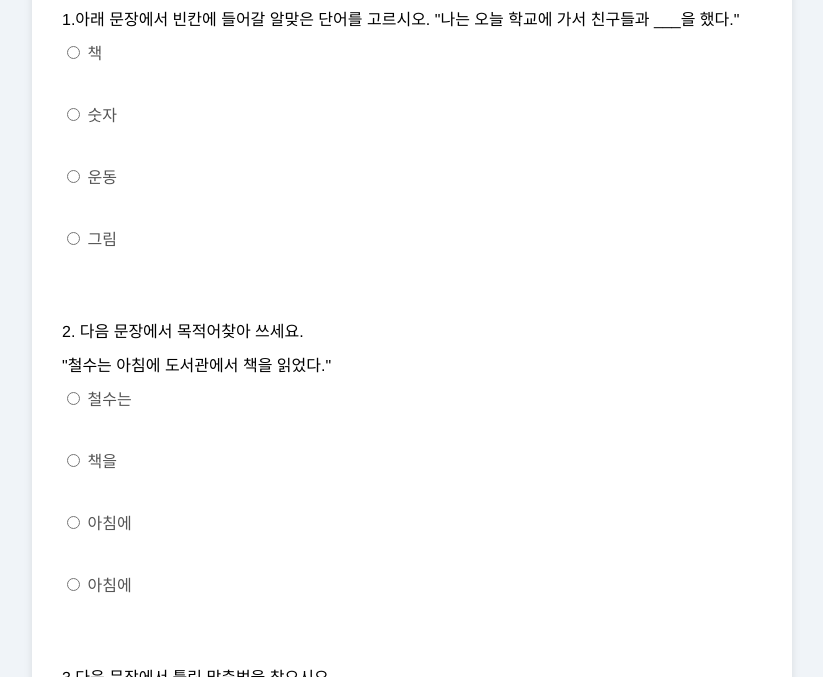
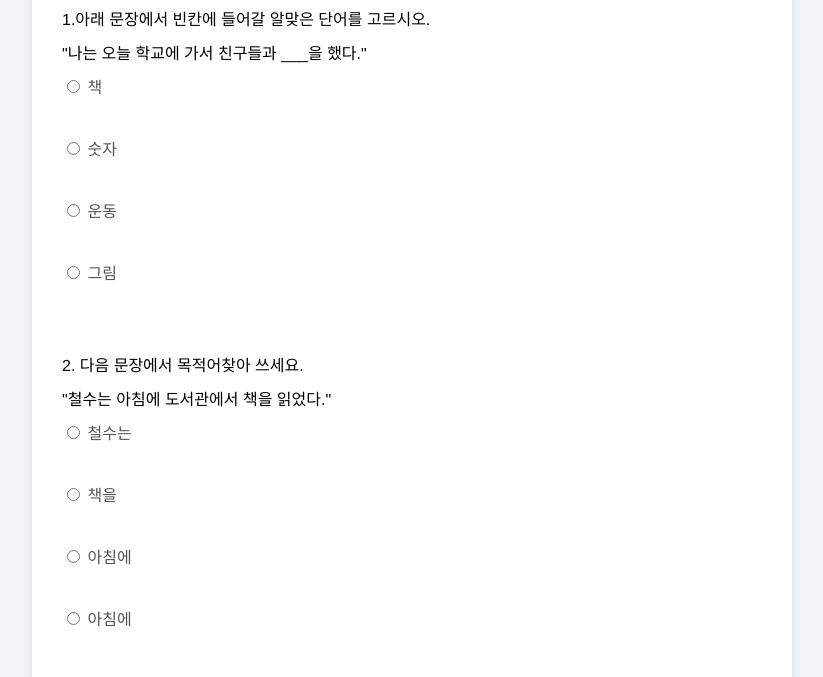
Before and after one commit to zinooooooo7/quiz-site, a plain HTML site: page index.html in a window 1280 px wide. Shown: the part 143-820 px from the top of the page, without its empty margins (228-1051 px from the left). Drawn offline with Linux system fonts and the light colour scheme.

Commit message:
index.html

```diff
--- a/index.html
+++ b/index.html
@@ -12,8 +12,8 @@
         <form id="quiz-form">
             <div class="question-container">
                 <div class="question">
-                    <p>1.아래 문장에서 빈칸에 들어갈 알맞은 단어를 고르시오.
-"나는 오늘 학교에 가서 친구들과 ___을 했다."</p>
+                    <p>1.아래 문장에서 빈칸에 들어갈 알맞은 단어를 고르시오.</p>
+                    <p>"나는 오늘 학교에 가서 친구들과 ___을 했다."</p>
                     <label><input type="radio" name="question1" value="0"> 책</label><br>
                     <label><input type="radio" name="question1" value="1"> 숫자</label><br>
                     <label><input type="radio" name="question1" value="2"> 운동</label><br>
```
